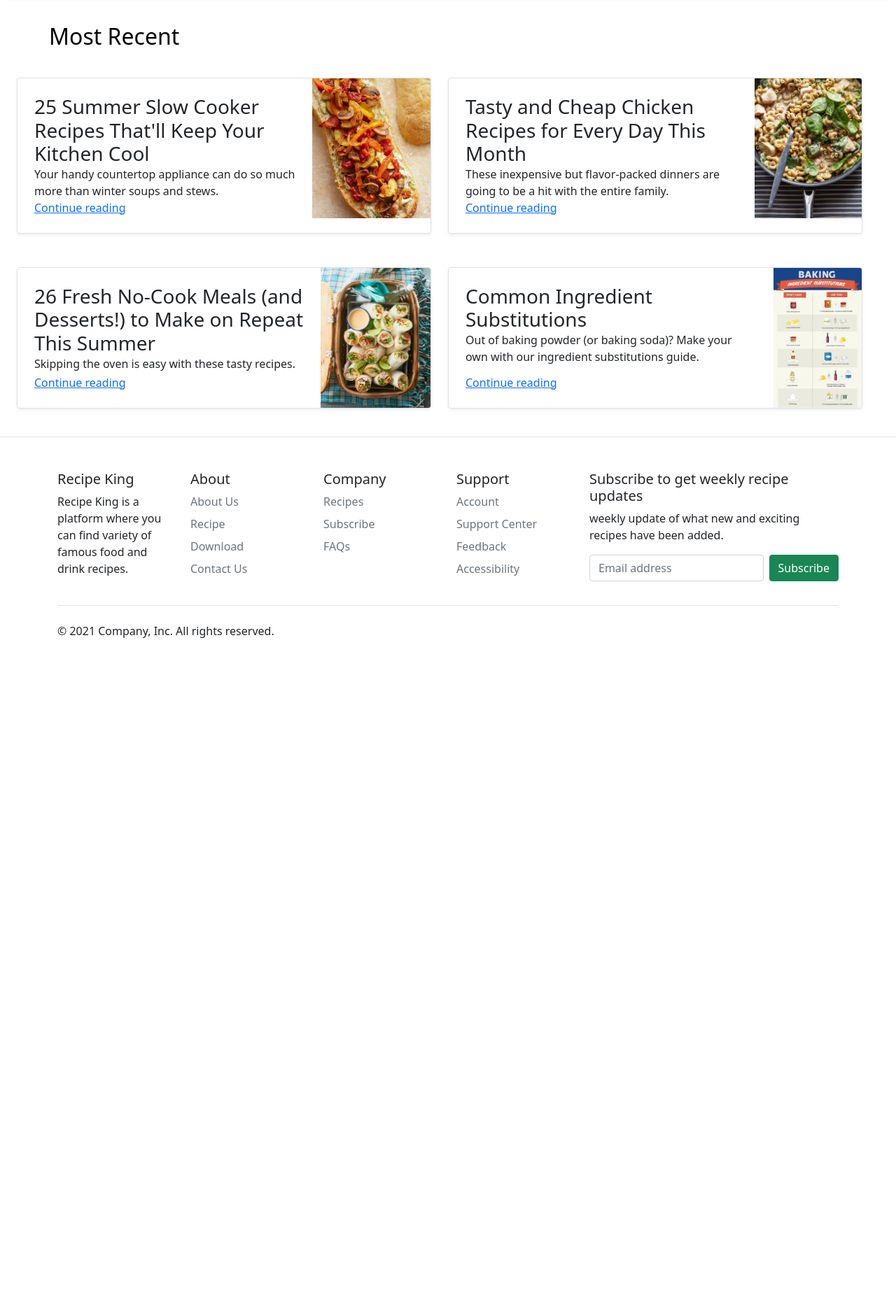
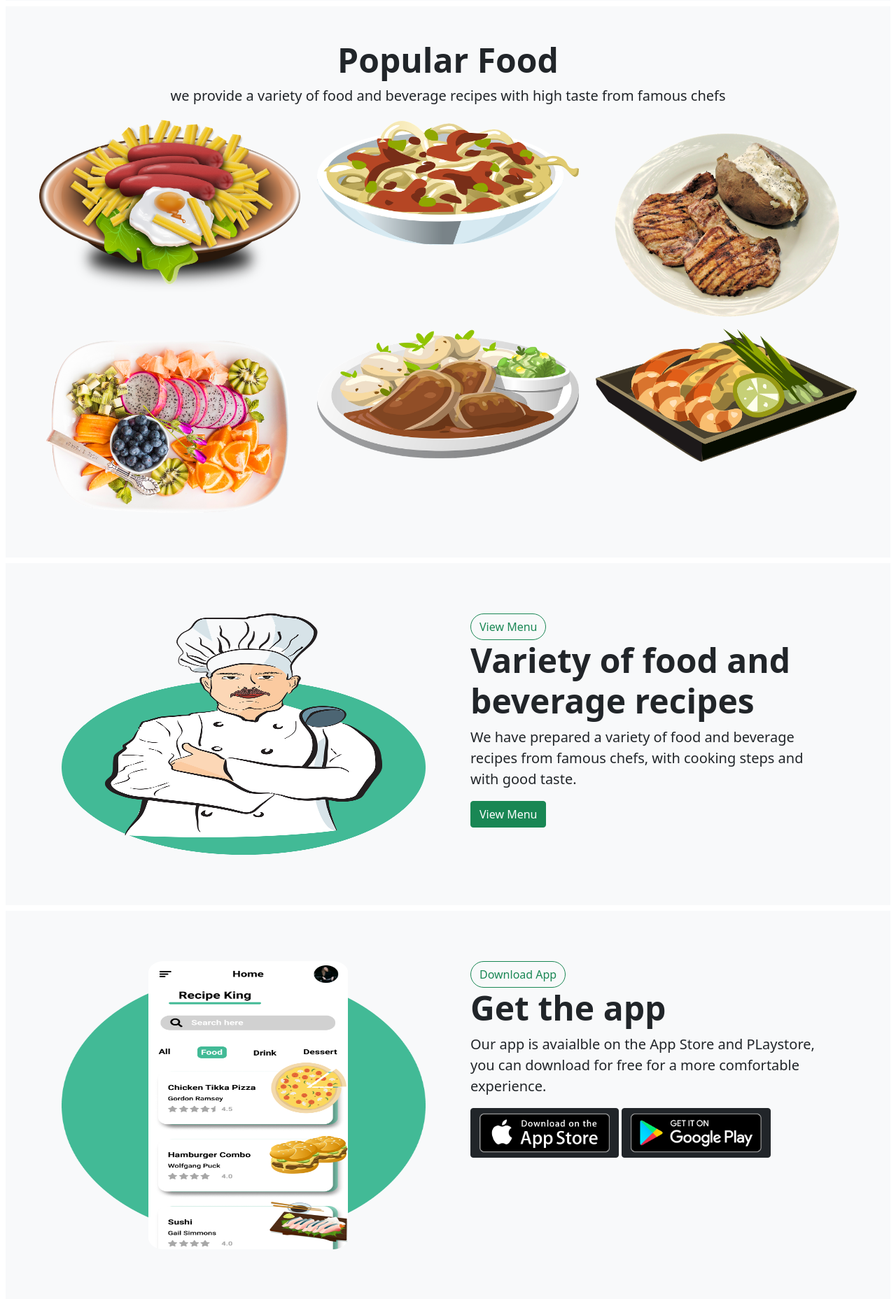
Before and after one commit to devenderbutani21/Django-Recipe-Site, a Django app: page / in a window 1280 px wide. Shown: the part 597-2454 px from the top of the page at 70% size. Before the commit the page ends 1509 px from the top, so only its background shows below. Run offline with Django 3.2, Linux system fonts and the light colour scheme.

Commit message:
About page and home page changes

```diff
--- a/templates/base.html
+++ b/templates/base.html
@@ -11,7 +11,7 @@
     <title> {% block title %} {% endblock title %} | Recipe King</title>
   </head>
   <body>
-    <nav class="navbar navbar-expand-lg navbar-dark bg-dark">
+    <nav class="navbar navbar-expand-lg navbar-dark bg-success">
   <div class="container-fluid">
     <a class="navbar-brand" href="/">
       {% load static %}
--- a/templates/index.html
+++ b/templates/index.html
@@ -5,18 +5,10 @@ Home
 {% endblock title %}
 
 {% block body %}
-<div class="container-fluid px-0">
-  <div id="carouselExampleCaptions" class="carousel slide" data-bs-ride="carousel">
-  <div class="carousel-indicators">
-    <button type="button" data-bs-target="#carouselExampleCaptions" data-bs-slide-to="0" class="active" aria-current="true" aria-label="Slide 1"></button>
-    <button type="button" data-bs-target="#carouselExampleCaptions" data-bs-slide-to="1" aria-label="Slide 2"></button>
-    <button type="button" data-bs-target="#carouselExampleCaptions" data-bs-slide-to="2" aria-label="Slide 3"></button>
-  </div>
-
 <div class="row position-relative overflow-hidden p-3 p-md-5 m-md-2 text-center bg-light">
   {% load static %}
   <div class="col p-lg-4 mx-2" align="left">
-      <h1 class="display-4 fw-normal" ><b>Let's Start Cooking Some Popular Recipes</b></h1>
+    <h1 class="display-4 fw-normal"><b>Let's Start Cooking Some Popular Recipes</b></h1>
     <p class="lead fw-normal">Want to learn cooking but are confused, where to start?</p>
     <p class="lead fw-normal">No need to worry!</p>
     <a class="btn btn-success" href="#">Get Started</a>
@@ -27,63 +19,56 @@ Home
   </div>
 </div>
 
-  <div class="container py-4 px-0">
-    <h2 style="color:black;">Most Recent</h2>
+<div class="position-relative overflow-hidden p-3 p-md-5 m-md-2 text-center bg-light">
+  <h1 class="display-5 fw-normal"><b>Popular Food</b></h1>
+  <p class="lead fw-normal">we provide a variety of food and beverage recipes with high taste from famous chefs</p>
+  <div class="row">
+    <div class="col-4">
+      <img src="{% static 'img/hot-dog.png' %}" height="fitcontent" width="50px" class="d-block w-100" alt="...">
     </div>
-
- <div class="row mb-2 py-2 container-fluid">
-    <div class="col-md-6">
-      <div class="row g-0 border rounded overflow-hidden flex-md-row mb-4 shadow-sm h-md-250 position-relative">
-        <div class="col p-4 d-flex flex-column position-static">
-          <h3 class="mb-0">25 Summer Slow Cooker Recipes That'll Keep Your Kitchen Cool</h3>
-          <p class="card-text mb-auto">Your handy countertop appliance can do so much more than winter soups and stews.</p>
-          <a href="#" class="stretched-link">Continue reading</a>
+    <div class="col-4">
+      <img src="{% static 'img/pasta.png' %}" height="fitcontent" width="50px" class="d-block w-100" alt="...">
     </div>
-        <div class="col-auto d-none d-lg-block center">
-          <img src="{% static 'img/pesto.jpg' %}" height="200px" width="fitcontent" class="d-block w-100" alt="...">
+    <div class="col-4">
+      <img src="{% static 'img/pork-chops.png' %}" height="fitcontent" width="50px" class="d-block w-100" alt="...">
     </div>
+    <div class="col-4">
+      <img src="{% static 'img/dish.png' %}" height="fitcontent" width="50px" class="d-block w-100" alt="...">
     </div>
+    <div class="col-4">
+      <img src="{% static 'img/food.png' %}" height="fitcontent" width="50px" class="d-block w-100" alt="...">
     </div>
-    <div class="col-md-6">
-      <div class="row g-0 border rounded overflow-hidden flex-md-row mb-4 shadow-sm h-md-250 position-relative">
-        <div class="col p-4 d-flex flex-column position-static">
-          <h3 class="mb-0">Tasty and Cheap Chicken Recipes for Every Day This Month</h3>
-          <p class="card-text mb-auto">These inexpensive but flavor-packed dinners are going to be a hit with the entire family.</p>
-          <a href="#" class="stretched-link">Continue reading</a>
-        </div>
-        <div class="col-auto d-none d-lg-block">
-           <img src="{% static 'img/macncheese.jpg' %}" height="200px" width="fitcontent" class="d-block w-100" alt="...">
-        </div>
+    <div class="col-4">
+      <img src="{% static 'img/sushi.png' %}" height="fitcontent" width="50px" class="d-block w-100" alt="...">
     </div>
   </div>
 </div>
 
-  <div class="row mb-2 py-2 container-fluid">
-    <div class="col-md-6">
-      <div class="row g-0 border rounded overflow-hidden flex-md-row mb-4 shadow-sm h-md-250 position-relative">
-        <div class="col p-4 d-flex flex-column position-static">
-          <h3 class="mb-0">26 Fresh No-Cook Meals (and Desserts!) to Make on Repeat This Summer</h3>
-          <p class="mb-auto">Skipping the oven is easy with these tasty recipes.</p>
-          <a href="#" class="stretched-link">Continue reading</a>
+<div class="row position-relative overflow-hidden p-3 p-md-5 m-md-2 text-center bg-light">
+  <div class="col p-lg-4 mx-2">
+    <img src="{% static 'img/men-chef.png' %}" height="345px" width="fitcontent" class="d-block w-100" alt="...">
   </div>
-        <div class="col-auto d-none d-lg-block">
-           <img src="{% static 'img/wraps.jpg' %}" height="200px" width="fitcontent" class="d-block w-100" alt="...">
+  <div class="col p-lg-4 mx-2" align="left">
+    <a class="btn btn-outline-success rounded-pill">View Menu</a>
+    <h1 class="display-5 fw-normal"><b>Variety of food and beverage recipes</b></h1>
+    <p class="lead fw-normal">We have prepared a variety of food and beverage recipes from famous chefs, with cooking steps and with good taste.</p>
+    <a class="btn btn-success" href="#">View Menu</a>
   </div>
 </div>
+
+<div class="row position-relative overflow-hidden p-3 p-md-5 m-md-2 text-center bg-light">
+  <div class="col p-lg-4 mx-2">
+    <img src="{% static 'img/app.png' %}" height="411.5px" width="fitcontent" class="d-block w-100" alt="...">
   </div>
-    <div class="col-md-6">
-      <div class="row g-0 border rounded overflow-hidden flex-md-row mb-4 shadow-sm h-md-250 position-relative">
-        <div class="col p-4 d-flex flex-column position-static">
-          <h3 class="mb-0">Common Ingredient Substitutions</h3>
-          <p class="mb-auto">Out of baking powder (or baking soda)? Make your own with our ingredient substitutions guide.</p>
-          <a href="#" class="stretched-link">Continue reading</a>
-        </div>
-        <div class="col-auto d-none d-lg-block">
-           <img src="{% static 'img/subs.jpg' %}" height="200px" width="fitcontent" class="d-block w-100" alt="...">
+  <div class="col p-lg-4 mx-2" align="left">
+    <a class="btn btn-outline-success rounded-pill">Download App</a>
+    <h1 class="display-5 fw-normal"><b>Get the app</b></h1>
+    <p class="lead fw-normal">Our app is avaialble on the App Store and PLaystore, you can download for free for a more comfortable experience.</p>
+    <a class="btn btn-dark" href="#"><img src="{% static 'img/apple-store.png' %}" height="57px" width="fitcontent"></a>
+    <a class="btn btn-dark" href="#"><img src="{% static 'img/google-store.png' %}" height="57px" width="fitcontent"></a>
   </div>
 </div>
-    </div>
-  </div>
+
 <div class="border-top">
 </div>
 {% endblock body %}
```
Also changed, not shown: templates/about.html (+11 -1 lines), static/img/app.png (added), static/img/apple-store.png (added), static/img/dish.png (added), static/img/food.png (added), static/img/google-store.png (added), static/img/hot-dog.png (added), static/img/men-chef.png (added), static/img/my-img.png (added), static/img/pasta.png (added), static/img/pork-chops.png (added), static/img/sushi.png (added). Lines whose indentation alone changed are shown as unchanged.
